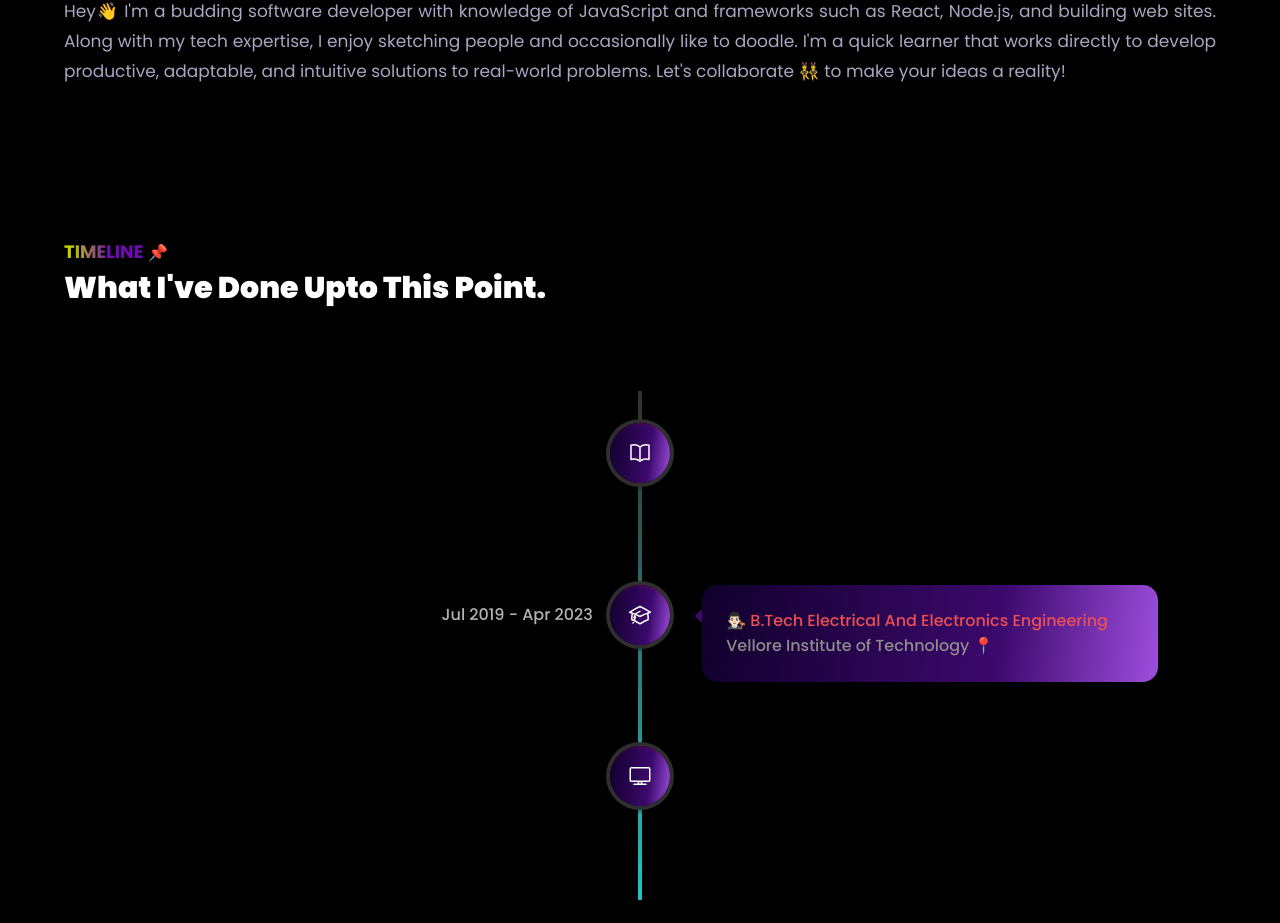
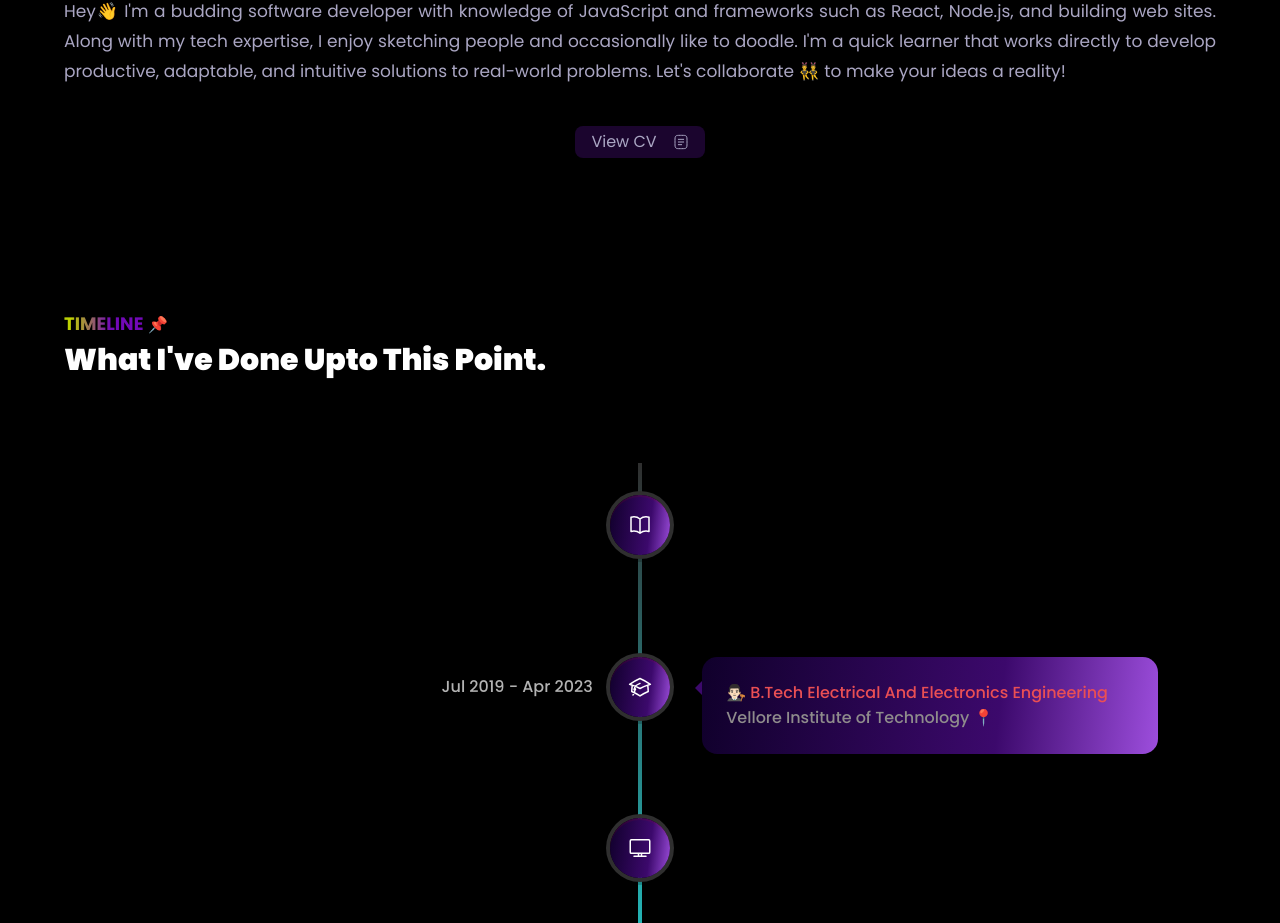
Before and after one commit to JamesUdy/Udhay_Prakash_Portfolio, a React (Vite) app: page / in a window 1280 px wide. Shown: the part 957-1880 px from the top of the page. Built offline with nearby package versions, Linux system fonts and the light colour scheme.

Commit message:
feat: add read.cv button to navigate

```diff
--- a/src/components/About/About.jsx
+++ b/src/components/About/About.jsx
@@ -9,12 +9,18 @@ const About = () => {
     return (
         <>
             <motion.div variants={textVariant()} className="lg:mt-14">
-            <p className={`about-text styles.sectionSubText font-bold text-lg`}>ABOUT</p>
-            <h2 className={styles.sectionHeadText}>Get To Know Me.</h2>
+                <p className={`about-text styles.sectionSubText font-bold text-lg`}>ABOUT</p>
+                <h2 className={styles.sectionHeadText}>Get To Know Me.</h2>
             </motion.div>
             <motion.p variants={fadeIn("","",0.1,1)} className="mt-4 text-secondary text-justify text-[17px] max-w-6xl leading-[30px]">
             Hey👋 I'm a budding software developer with knowledge of JavaScript and frameworks such as React, Node.js, and building web sites. Along with my tech expertise, I enjoy sketching people and occasionally like to doodle. I'm a quick learner that works directly to develop productive, adaptable, and intuitive solutions to real-world problems. Let's collaborate 👯‍♂️ to make your ideas a reality!
             </motion.p>
+            <motion.a href="https://read.cv/jamesudy" target="_blank" variants={fadeIn("","",0.1,1)} className="mt-10 text-secondary text-justify text-md w-full flex items-center justify-center font-mono">
+                <span className="px-4 py-1 bg-[#200737d9] hover:scale-110 ease-in duration-200 rounded-lg flex items-center space-x-4">
+                    <span>View CV</span>
+                    <svg xmlns="http://www.w3.org/2000/svg" width="1em" height="1em" viewBox="0 0 24 24"><g fill="none" stroke="currentColor" stroke-width="1.5"><path d="M3 10c0-3.771 0-5.657 1.172-6.828C5.343 2 7.229 2 11 2h2c3.771 0 5.657 0 6.828 1.172C21 4.343 21 6.229 21 10v4c0 3.771 0 5.657-1.172 6.828C18.657 22 16.771 22 13 22h-2c-3.771 0-5.657 0-6.828-1.172C3 19.657 3 17.771 3 14z"></path><path stroke-linecap="round" d="M8 12h8M8 8h8m-8 8h5"></path></g></svg>
+                </span>
+            </motion.a>
         </>
     )
 }
```
